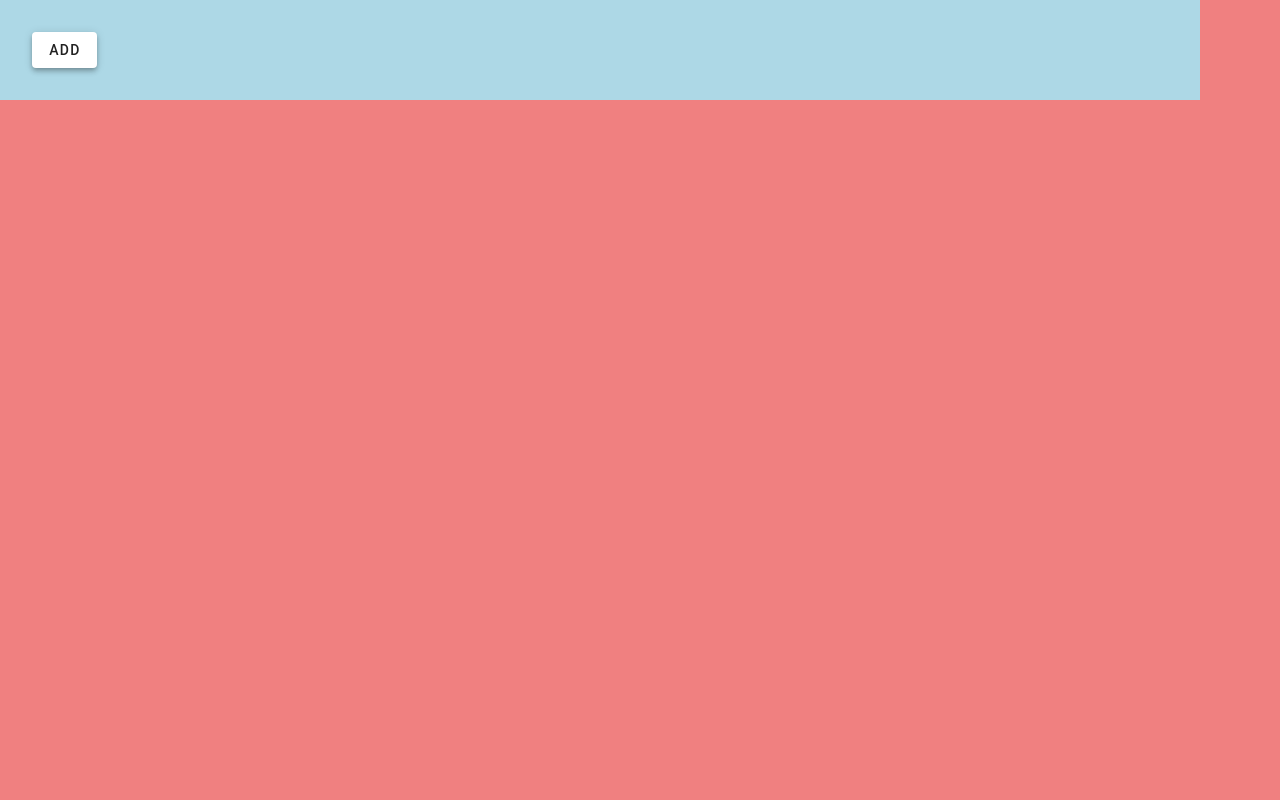
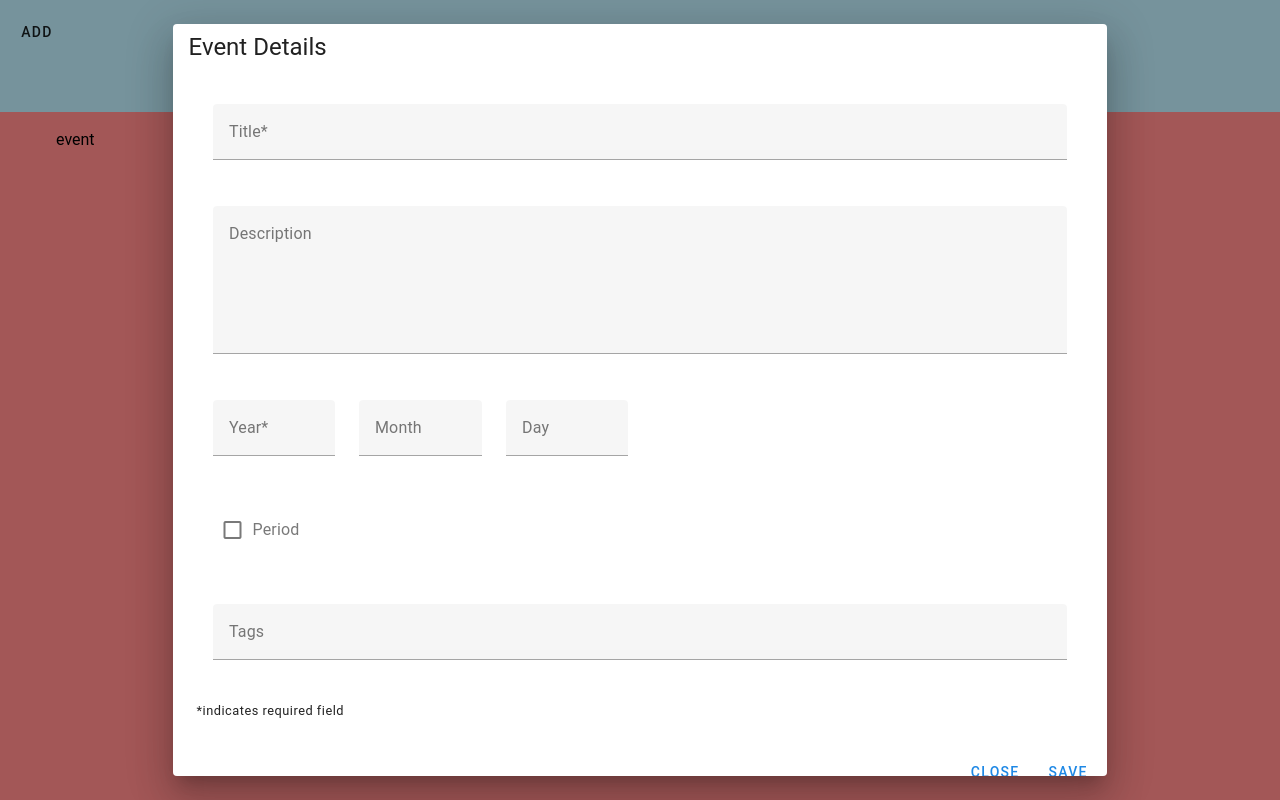
Before and after one commit to Im087/timeline, a Vue app: page / in a window 1280 px wide. Both pictures are taken after a click on the button "ADD". Built offline with nearby package versions, Linux system fonts and the light colour scheme.

Commit message:
create AddButton component

```diff
--- a/src/App.vue
+++ b/src/App.vue
@@ -1,17 +1,20 @@
 <template>
-  <v-container class="app d-flex">
+  <div class="app d-flex flex-column">
     <ToolBar></ToolBar>
-  </v-container>
+    <Event></Event>
+  </div>
 </template>
 
 <script lang="ts">
 import { defineComponent } from 'vue';
 import ToolBar from './components/ToolBar.vue';
+import Event from './components/Event.vue';
 
 export default defineComponent({
   name: 'App',
   components: {
     ToolBar,
+    Event
   },
   setup() {
 
@@ -21,6 +24,7 @@ export default defineComponent({
 
 <style lang="scss" scoped>
 .app {
+  width: 100%;
   height: 100%;
   margin: 0;
   padding: 0;
--- a/src/components/AddButton.vue
+++ b/src/components/AddButton.vue
@@ -1,16 +1,142 @@
 <template>
-  <v-container>
-    <v-btn>Add</v-btn>
-  </v-container>
+  <v-btn @click="showEventForm()">
+    Add
+    <v-dialog
+      v-model="dialog"
+      activator="parent"
+      width="auto"
+    >
+      <v-card>
+        <v-card-title>
+          <span class="text-h5">Event Details</span>
+        </v-card-title>
+        <v-card-text>
+          <v-container>
+            <v-row>
+              <v-col cols="12">
+                <v-text-field
+                  label="Title*"
+                  required
+                ></v-text-field>
+              </v-col>
+              <v-col cols="12">
+                <v-textarea
+                  label="Description"
+                ></v-textarea>
+              </v-col>
+              <v-col cols="12" md="6" class="flex-column">
+                <span class="text-body-1" v-show="isPeriod">From</span>
+                <v-row>
+                  <v-col
+                    cols="12"
+                    sm="4"
+                  >
+                    <v-text-field
+                      label="Year*"
+                      required
+                    ></v-text-field>
+                  </v-col>
+                  <v-col
+                    cols="12"
+                    sm="4"
+                  >
+                    <v-text-field
+                      label="Month"
+                    ></v-text-field>
+                  </v-col>
+                  <v-col
+                    cols="12"
+                    sm="4"
+                  >
+                    <v-text-field
+                      label="Day"
+                    ></v-text-field>
+                  </v-col>
+                </v-row>
+              </v-col>
+              <v-col cols="12" md="6" class="flex-column" v-show="isPeriod">
+                <span class="text-body-1" v-show="isPeriod">To</span>
+                <v-row>
+                  <v-col
+                    cols="12"
+                    sm="4"
+                  >
+                    <v-text-field
+                      label="Year*"
+                      required
+                    ></v-text-field>
+                  </v-col>
+                  <v-col
+                    cols="12"
+                    sm="4"
+                  >
+                    <v-text-field
+                      label="Month"
+                    ></v-text-field>
+                  </v-col>
+                  <v-col
+                    cols="12"
+                    sm="4"
+                  >
+                    <v-text-field
+                      label="Day"
+                    ></v-text-field>
+                  </v-col>
+                </v-row>
+              </v-col>
+              <v-col cols="12">
+                <v-checkbox label="Period" v-model="isPeriod"></v-checkbox>
+              </v-col>
+              <v-col cols="12">
+                <v-text-field
+                  label="Tags"
+                  hint="Separate tags with comma"
+                ></v-text-field>
+              </v-col>
+            </v-row>
+          </v-container>
+          <small>*indicates required field</small>
+        </v-card-text>
+        <v-card-actions>
+          <v-spacer></v-spacer>
+          <v-btn
+            color="blue-darken-1"
+            variant="text"
+            @click="dialog = false"
+          >
+            Close
+          </v-btn>
+          <v-btn
+            color="blue-darken-1"
+            variant="text"
+            @click="dialog = false"
+          >
+            Save
+          </v-btn>
+        </v-card-actions>
+      </v-card>
+    </v-dialog>
+  </v-btn>
 </template>
 
 <script lang="ts">
-import { defineComponent } from 'vue';
+import { defineComponent, ref } from 'vue';
 
 export default defineComponent({
   name: 'AddButton',
   setup() {
+    const dialog = ref(false);
+    const isPeriod = ref(false);
+    const showEventForm = () => {
+      console.log('showEventForm');
 
+    };
+
+    return {
+      dialog,
+      isPeriod,
+      showEventForm,
+    }
   }
 });
 </script>
--- /dev/null
+++ b/src/components/Event.vue
@@ -0,0 +1,16 @@
+<template>
+  <v-container>
+    event
+  </v-container>
+</template>
+
+<script lang="ts">
+import { defineComponent } from 'vue';
+
+export default defineComponent({
+  name: 'Event',
+  setup() {
+
+  }
+});
+</script>
--- a/src/components/ToolBar.vue
+++ b/src/components/ToolBar.vue
@@ -1,7 +1,7 @@
 <template>
-  <v-container class="toolbar">
+  <v-toolbar extended class="toolbar d-flex">
     <AddButton></AddButton>
-  </v-container>
+  </v-toolbar>
 </template>
 
 <script lang="ts">
@@ -23,6 +23,5 @@ export default defineComponent({
 .toolbar {
   background-color: lightblue;
   width: 100%;
-  position: fixed;
 }
 </style>
```
